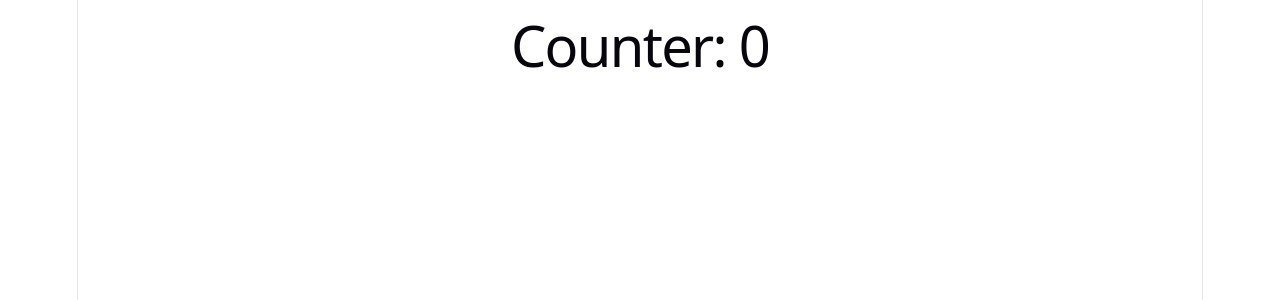
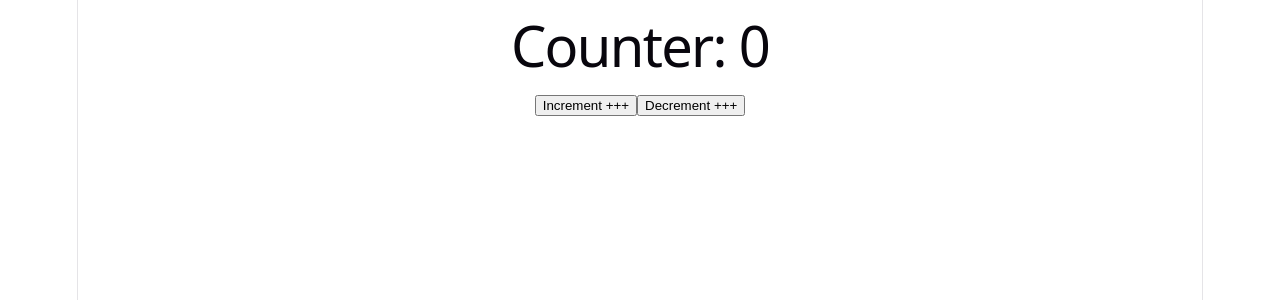
Before and after one commit to RivanFadlani/belajar-react, a React (Vite) app in the folder belajar-react-redux/: page /counter in a window 1280 px wide. Shown: the top 300 px of the page. Built offline with nearby package versions, Linux system fonts and the light colour scheme.

Commit message:
study(ch.3): Action p1 (Basic Action in Redux)

```diff
--- a/belajar-react-redux/src/Counter.tsx
+++ b/belajar-react-redux/src/Counter.tsx
@@ -1,15 +1,30 @@
-import { useSelector } from "react-redux";
+import { useDispatch, useSelector } from "react-redux";
 import type { RootState } from "./store";
+import { decrement, increment } from "./counterSlice";
 
 const Counter = () => {
   // 1. panggil useSelector untuk membaca state.counter dari Redux store
   // 2. parameter state diberi tipe RootState agar TypeScript tahu bentuk store
   // 3. state.counter merujuk ke key "counter" yang didaftarkan di configureStore reducer
   const counter = useSelector((state: RootState) => state.counter);
+  // gunakan hook useDispatch() dari redux
+  const dispatch = useDispatch();
+
+  // buat handle function
+  const handleIncrement = () => {
+    // panggil action dari counterSlice (slice)
+    dispatch(increment());
+  };
+
+  const handleDecrement = () => {
+    dispatch(decrement());
+  };
 
   return (
     <div>
       <h1>Counter: {counter}</h1>
+      <button onClick={handleIncrement}>Increment +++</button>
+      <button onClick={handleDecrement}>Decrement +++</button>
     </div>
   );
 };
--- a/belajar-react-redux/src/counterSlice.ts
+++ b/belajar-react-redux/src/counterSlice.ts
@@ -8,5 +8,12 @@ import { createSlice } from "@reduxjs/toolkit";
 export const counterSlice = createSlice({
   name: "counter",
   initialState: 0,
-  reducers: {},
+  reducers: {
+    // property ini akan dipanggil sebagai action
+    increment: (state) => state + 1,
+    decrement: (state) => state - 1,
+  },
 });
+
+// destructuring reducer dari slice.action
+export const { increment, decrement } = counterSlice.actions;
```
